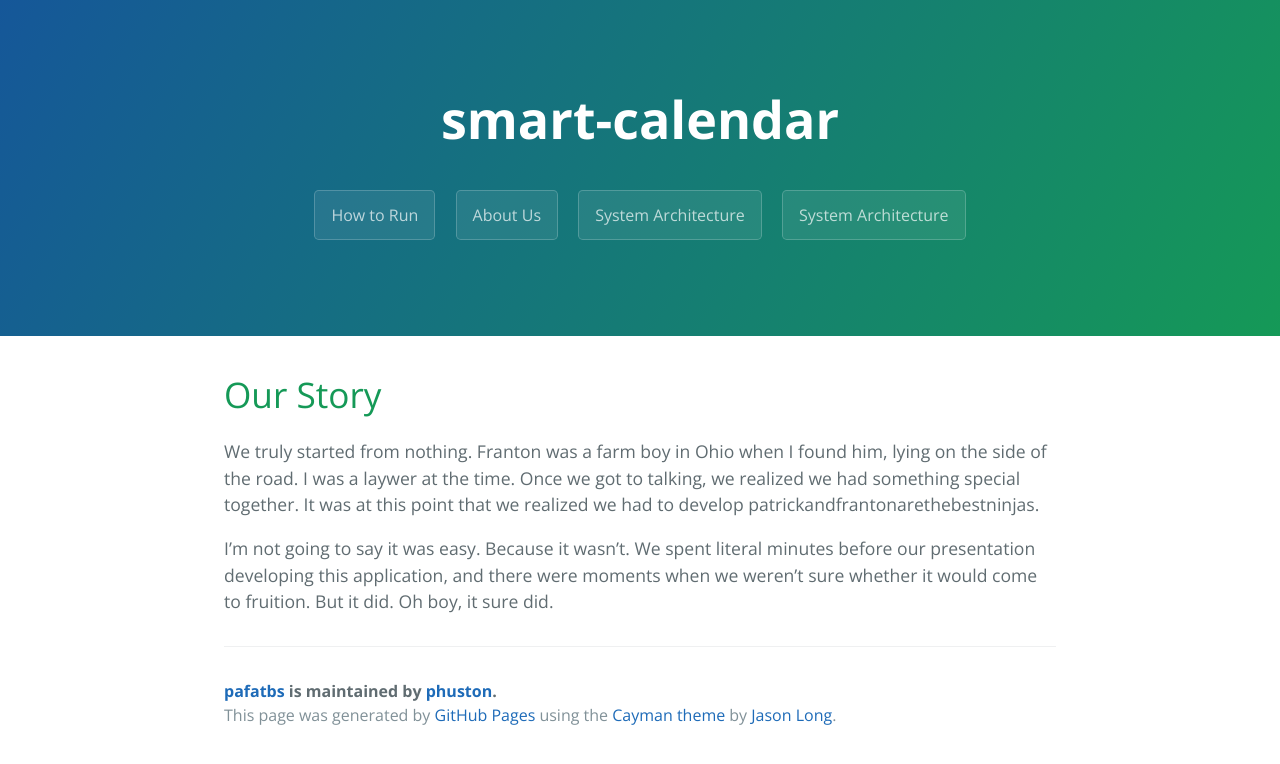
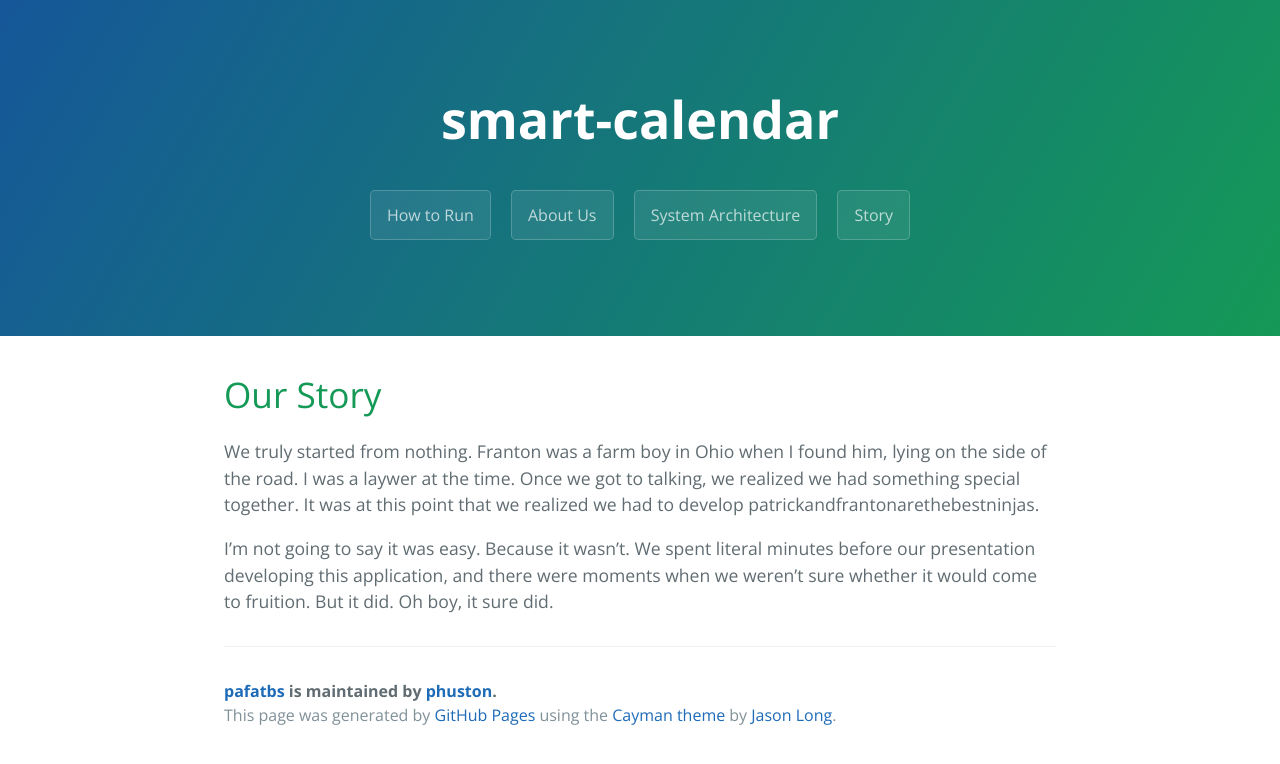
Before and after one commit to jsieving/smart-calendar, a Jekyll site: the page built from story.md, in a window 1280 px wide. Shown: the top 764 px of the page. Built offline with Jekyll 4.4.1, drawn with Linux system fonts in a browser that asks for light colours.

Commit message:
Update template.html

```diff
--- a/_layouts/template.html
+++ b/_layouts/template.html
@@ -16,7 +16,7 @@
       <a href="https://github.com/jsieving/smart-calendar/blob/gh-pages/howto.md" class="btn">How to Run</a>
       <a href="https://github.com/jsieving/smart-calendar/blob/gh-pages/aboutUs.md" class="btn">About Us</a>
       <a href="https://github.com/jsieving/smart-calendar/blob/gh-pages/techPage.md" class="btn">System Architecture</a>
-      <a href="https://github.com/jsieving/smart-calendar/blob/gh-pages/story.md" class="btn">System Architecture</a>
+      <a href="https://github.com/jsieving/smart-calendar/blob/gh-pages/story.md" class="btn">Story</a>
     </section>
 
     <section class="main-content">
```
